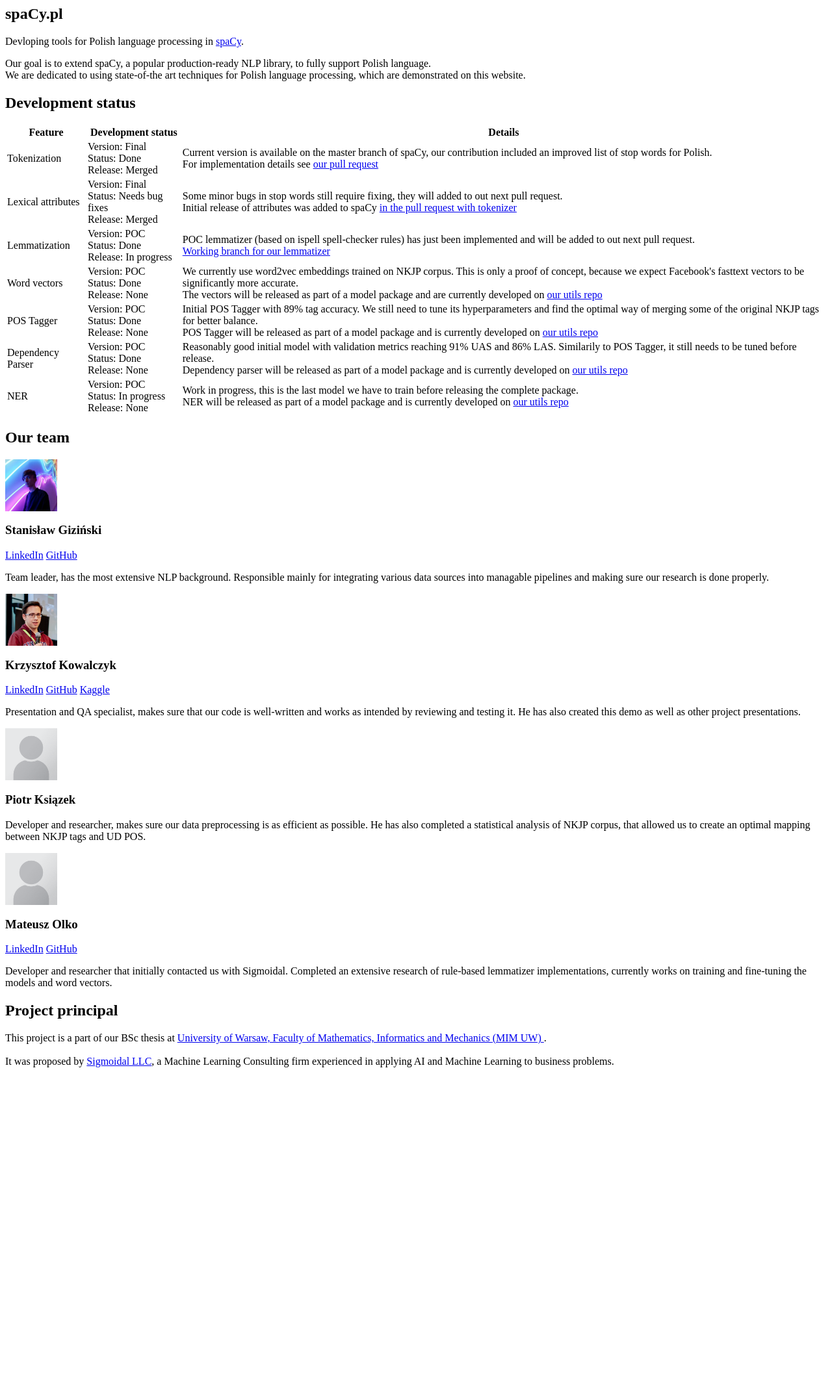
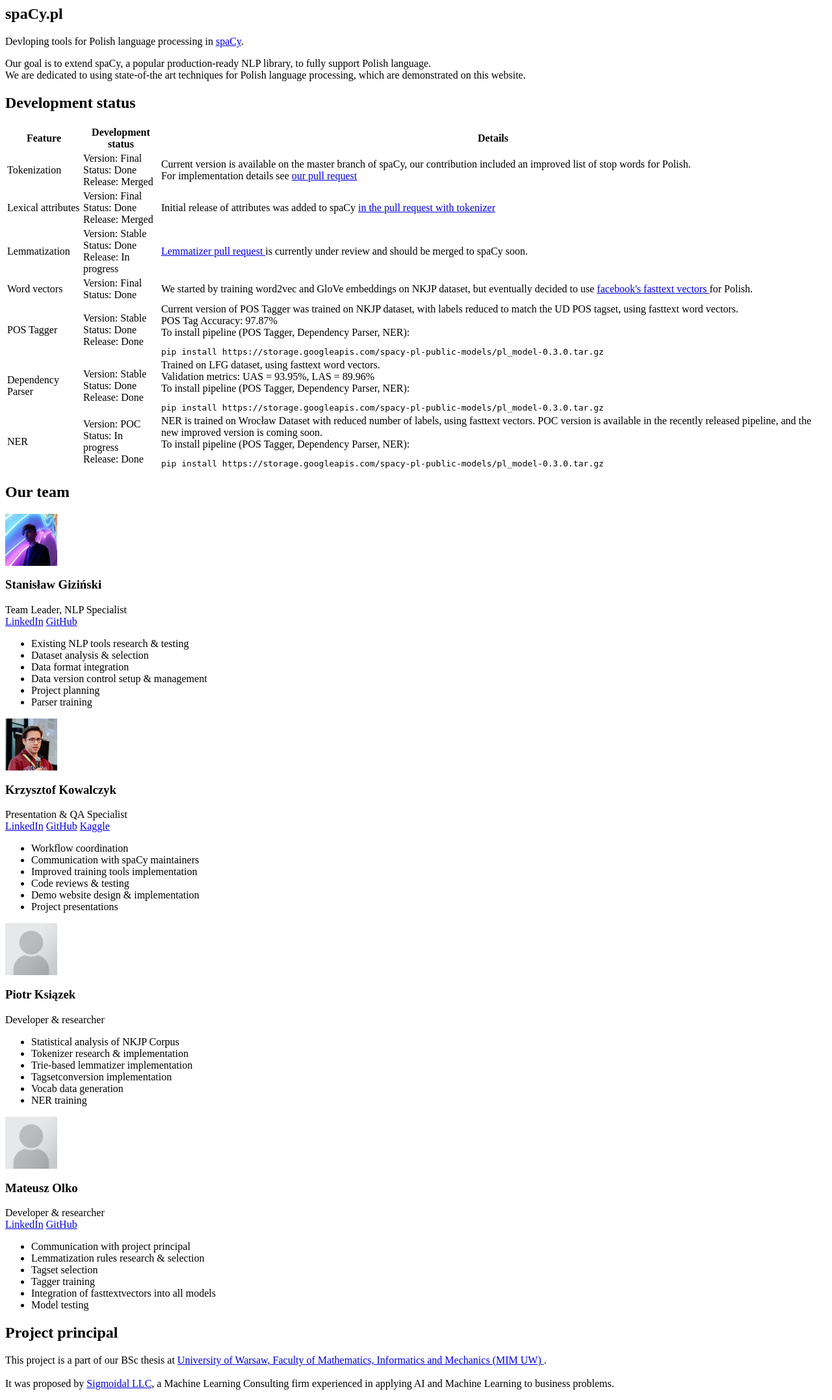
Before and after one commit to spacy-pl/demo, a Flask app: template web/templates/home.html in a window 1280 px wide. Shown: the whole page at 65% size. Before the commit the page ends 1643 px from the top, so only its background shows below. Run offline with Flask 2, Linux system fonts and the light colour scheme; the template is opened without the code that fills it, so the values that code supplies are empty.

Commit message:
Fix wordcloud scaling + refresh project status

```diff
--- a/web/templates/home.html
+++ b/web/templates/home.html
@@ -58,12 +58,10 @@
                         </td>
                         <td class="uk-text-nowrap">
                             <span class="uk-label uk-label-success">Version: Final</span><br>
-                            <span class="uk-label uk-label-danger">Status: Needs bug fixes</span><br>
+                            <span class="uk-label uk-label-success">Status: Done</span><br>
                             <span class="uk-label uk-label-success">Release: Merged</span><br>
                         </td>
                         <td>
-                            Some minor bugs in stop words still require fixing, they will added to out next pull request.
-                            <br>
                             Initial release of attributes was added to spaCy
                             <a href="https://github.com/explosion/spaCy/pull/2974/commits/69ec51a9ac42fc598ca028922b49dfab52c22ba7">
                                 in the pull request with tokenizer
@@ -76,16 +74,16 @@
                             Lemmatization
                         </td>
                         <td class="uk-text-nowrap">
-                            <span class="uk-label uk-label-warning">Version: POC</span><br>
+                            <span class="uk-label uk-label-success">Version: Stable</span><br>
                             <span class="uk-label uk-label-success">Status: Done</span><br>
                             <span class="uk-label uk-label-warning">Release: In progress</span><br>
                         </td>
                         <td>
-                            POC lemmatizer (based on ispell spell-checker rules) has just been implemented and will be added to out next pull request.
+                            <a href="https://github.com/explosion/spaCy/pull/3711">
+                                Lemmatizer pull request
+                            </a>
+                            is currently under review and should be merged to spaCy soon.
                             <br>
-                            <a href="https://github.com/spacy-pl/spaCy/tree/lemmatizer">
-                                Working branch for our lemmatizer
-                            </a>
                         </td>
                     </tr>
                     <tr>
@@ -93,17 +91,17 @@
                             Word vectors
                         </td>
                         <td class="uk-text-nowrap">
-                            <span class="uk-label uk-label-warning">Version: POC</span><br>
+                            <span class="uk-label uk-label-success">Version: Final</span><br>
                             <span class="uk-label uk-label-success">Status: Done</span><br>
-                            <span class="uk-label uk-label-danger">Release: None</span><br>
                         </td>
                         <td>
-                            We currently use word2vec embeddings trained on NKJP corpus.
-                            This is only a proof of concept, because we expect Facebook's fasttext vectors
-                            to be significantly more accurate.
+                            We started by training word2vec and GloVe embeddings on NKJP dataset,
+                            but eventually decided to use
+                            <a href="https://fasttext.cc/docs/en/crawl-vectors.html">
+                                facebook's fasttext vectors
+                            </a>
+                            for Polish.
                             <br>
-                            The vectors will be released as part of a model package
-                            and are currently developed on <a href="https://github.com/spacy-pl/utils">our utils repo</a>
                         </td>
                     </tr>
                     <tr>
@@ -111,16 +109,19 @@
                             POS Tagger
                         </td>
                         <td class="uk-text-nowrap">
-                            <span class="uk-label uk-label-warning">Version: POC</span><br>
+                            <span class="uk-label uk-label-success">Version: Stable</span><br>
                             <span class="uk-label uk-label-success">Status: Done</span><br>
-                            <span class="uk-label uk-label-danger">Release: None</span><br>
+                            <span class="uk-label uk-label-success">Release: Done</span><br>
                         </td>
                         <td>
-                            Initial POS Tagger with 89% tag accuracy. We still need to tune its hyperparameters and find
-                            the optimal way of merging some of the original NKJP tags for better balance.
+                            Current version of POS Tagger was trained on NKJP dataset,
+                            with labels reduced to match the UD POS tagset, using fasttext word vectors.
                             <br>
-                            POS Tagger will be released as part of a model package
-                            and is currently developed on <a href="https://github.com/spacy-pl/utils">our utils repo</a>
+                            POS Tag Accuracy: <span class="uk-text-bold">97.87%</span>
+                            <br>
+                            To install pipeline (POS Tagger, Dependency Parser, NER):
+                            <br>
+                            <pre><code>pip install https://storage.googleapis.com/spacy-pl-public-models/pl_model-0.3.0.tar.gz</code></pre>
                         </td>
                     </tr>
                     <tr>
@@ -128,16 +129,20 @@
                             Dependency Parser
                         </td>
                         <td class="uk-text-nowrap">
-                            <span class="uk-label uk-label-warning">Version: POC</span><br>
+                            <span class="uk-label uk-label-success">Version: Stable</span><br>
                             <span class="uk-label uk-label-success">Status: Done</span><br>
-                            <span class="uk-label uk-label-danger">Release: None</span><br>
+                            <span class="uk-label uk-label-success">Release: Done</span><br>
                         </td>
                         <td>
-                            Reasonably good initial model with validation metrics reaching 91% UAS and 86% LAS.
-                            Similarily to POS Tagger, it still needs to be tuned before release.
+                            Trained on LFG dataset, using fasttext word vectors.
                             <br>
-                            Dependency parser will be released as part of a model package
-                            and is currently developed on <a href="https://github.com/spacy-pl/utils">our utils repo</a>
+                            Validation metrics:
+                            <span class="uk-text-bold">UAS = 93.95%</span>,
+                            <span class="uk-text-bold">LAS = 89.96%</span>
+                            <br>
+                            To install pipeline (POS Tagger, Dependency Parser, NER):
+                            <br>
+                            <pre><code>pip install https://storage.googleapis.com/spacy-pl-public-models/pl_model-0.3.0.tar.gz</code></pre>
                         </td>
                     </tr>
                     <tr>
@@ -147,13 +152,16 @@
                         <td class="uk-text-nowrap">
                             <span class="uk-label uk-label-warning">Version: POC</span><br>
                             <span class="uk-label uk-label-warning">Status: In progress</span><br>
-                            <span class="uk-label uk-label-danger">Release: None</span><br>
+                            <span class="uk-label uk-label-success">Release: Done</span><br>
                         </td>
                         <td>
-                            Work in progress, this is the last model we have to train before releasing the complete package.
+                            NER is trained on Wrocław Dataset with reduced number of labels, using fasttext vectors.
+                            POC version is available in the recently released pipeline,
+                            and the new improved version is coming soon.
                             <br>
-                            NER will be released as part of a model package
-                            and is currently developed on <a href="https://github.com/spacy-pl/utils">our utils repo</a>
+                            To install pipeline (POS Tagger, Dependency Parser, NER):
+                            <br>
+                            <pre><code>pip install https://storage.googleapis.com/spacy-pl-public-models/pl_model-0.3.0.tar.gz</code></pre>
                         </td>
                     </tr>
                 </tbody>
@@ -185,6 +193,10 @@
                                         Stanisław Giziński
                                     </h3>
                                     <p class="uk-text-meta uk-margin-remove-top">
+                                        <span class="uk-text-uppercase">
+                                                Team Leader, NLP Specialist
+                                        </span>
+                                        <br>
                                         <a href="https://www.linkedin.com/in/stanis%C5%82aw-gizi%C5%84ski/"
                                            class="uk-padding-small" target="_blank">LinkedIn</a>
                                         <a href="https://github.com/Gizzio/"
@@ -193,12 +205,15 @@
                                 </div>
                             </div>
                         </div>
-                        <div class="uk-card-body">
-                            <p>
-                                Team leader, has the most extensive NLP background.
-                                Responsible mainly for integrating various data sources into
-                                managable pipelines and making sure our research is done properly.
-                            </p>
+                        <div class="uk-card-body uk-padding-small">
+                            <ul class="uk-list uk-text-small">
+                                <li>Existing NLP tools research & testing</li>
+                                <li>Dataset analysis & selection</li>
+                                <li>Data format integration</li>
+                                <li>Data version control setup & management</li>
+                                <li>Project planning</li>
+                                <li>Parser training</li>
+                            </ul>
                         </div>
                     </div>
                 </div>
@@ -219,6 +234,10 @@
                                         Krzysztof Kowalczyk
                                     </h3>
                                     <p class="uk-text-meta uk-margin-remove-top">
+                                        <span class="uk-text-uppercase">
+                                            Presentation & QA Specialist
+                                        </span>
+                                        <br>
                                         <a href="https://www.linkedin.com/in/kowaalczyk/"
                                            class="uk-padding-small" target="_blank">LinkedIn</a>
                                         <a href="https://github.com/kowaalczyk/"
@@ -229,12 +248,15 @@
                                 </div>
                             </div>
                         </div>
-                        <div class="uk-card-body">
-                            <p>
-                                Presentation and QA specialist, makes sure that our code
-                                is well-written and works as intended by reviewing and testing it.
-                                He has also created this demo as well as other project presentations.
-                            </p>
+                        <div class="uk-card-body uk-padding-small">
+                            <ul class="uk-list uk-text-small">
+                                <li>Workflow coordination</li>
+                                <li>Communication with spaCy maintainers</li>
+                                <li>Improved training tools implementation</li>
+                                <li>Code reviews & testing</li>
+                                <li>Demo website design & implementation</li>
+                                <li>Project presentations</li>
+                            </ul>
                         </div>
                     </div>
                 </div>
@@ -255,18 +277,24 @@
                                         Piotr Ksiązek
                                     </h3>
                                     <p class="uk-text-meta uk-margin-remove-top">
-
+                                        <span class="uk-text-uppercase">
+                                            Developer & researcher
+                                        </span>
+                                        <br>
+                                        <!-- TODO: Links -->
                                     </p>
                                 </div>
                             </div>
                         </div>
-                        <div class="uk-card-body">
-                            <p>
-                                Developer and researcher, makes sure our data preprocessing is
-                                as efficient as possible. He has also completed
-                                a statistical analysis of NKJP corpus, that allowed us
-                                to create an optimal mapping between NKJP tags and UD POS.
-                            </p>
+                        <div class="uk-card-body uk-padding-small">
+                            <ul class="uk-list uk-text-small">
+                                <li>Statistical analysis of NKJP Corpus</li>
+                                <li>Tokenizer research & implementation</li>
+                                <li>Trie-based lemmatizer implementation</li>
+                                <li>Tagsetconversion implementation</li>
+                                <li>Vocab data generation</li>
+                                <li>NER training</li>
+                            </ul>
                         </div>
                     </div>
                 </div>
@@ -287,6 +315,10 @@
                                         Mateusz Olko
                                     </h3>
                                     <p class="uk-text-meta uk-margin-remove-top">
+                                        <span class="uk-text-uppercase">
+                                            Developer & researcher
+                                        </span>
+                                        <br>
                                         <a href="https://www.linkedin.com/in/mateusz-olko-9aa3b2167/"
                                            class="uk-padding-small" target="_blank">LinkedIn</a>
                                         <a href="https://github.com/MateuszOlko"
@@ -295,12 +327,15 @@
                                 </div>
                             </div>
                         </div>
-                        <div class="uk-card-body">
-                            <p>
-                                Developer and researcher that initially contacted us with Sigmoidal.
-                                Completed an extensive research of rule-based lemmatizer implementations,
-                                currently works on training and fine-tuning the models and word vectors.
-                            </p>
+                        <div class="uk-card-body uk-padding-small">
+                            <ul class="uk-list uk-text-small">
+                                <li>Communication with project principal</li>
+                                <li>Lemmatization rules research & selection</li>
+                                <li>Tagset selection</li>
+                                <li>Tagger training</li>
+                                <li>Integration of fasttextvectors into all models</li>
+                                <li>Model testing</li>
+                            </ul>
                         </div>
                     </div>
                 </div>
--- a/web/templates/index.html
+++ b/web/templates/index.html
@@ -28,6 +28,8 @@
     {% assets "js" %}
         <script src="{{ ASSET_URL }}"></script>
     {% endassets %}
+
+    <link href="https://fonts.googleapis.com/css?family=Baloo+Bhai&display=swap" rel="stylesheet">
 </head>
 <body>
 <nav class="uk-navbar-container" id="nav" uk-navbar>
```
Also changed, not shown: web/static/src/wordcloud.js (+32 -11 lines), process/process.py (line endings or trailing spaces), 1 other file.
